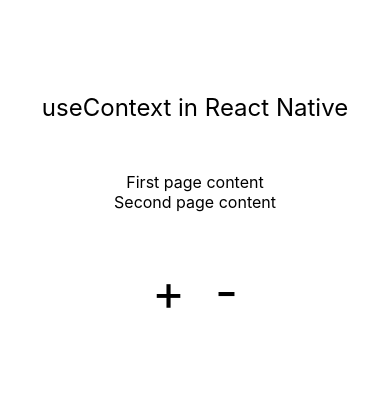
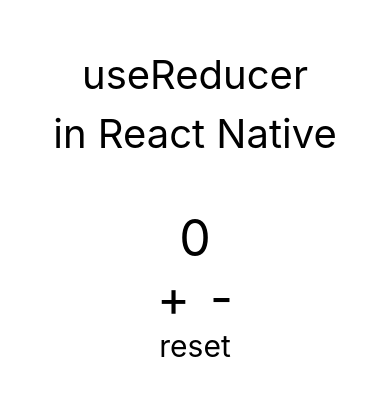
Before and after one commit to Richard-Harvey-UCSD/YouTube, a React Native app: screen / in a window 390 px wide. Shown: the part 215-610 px from the top of the page. Built offline with nearby package versions, Linux system fonts and the light colour scheme.

Commit message:
Added useReducer example

```diff
--- a/App.js
+++ b/App.js
@@ -1,14 +1,14 @@
 import React from 'react';
 import { StyleSheet, Text, View } from 'react-native';
 
-import UseContextHook from './src/useContextHook';
-
+import UseReducerHook from './src/useReducerHook';
 
 export default function App() {
   return (
     <View style={styles.view}>
-      <Text style={{ fontSize: 24, marginBottom: 50 }}>useContext in React Native</Text>
-      <UseContextHook />
+      <Text style={{ fontSize: 40, marginBottom: 10 }}>useReducer</Text>
+      <Text style={{ fontSize: 40, marginBottom: 50 }}>in React Native</Text>
+      <UseReducerHook />
     </View >
   );
 }
--- /dev/null
+++ b/src/useReducerHook.js
@@ -0,0 +1,55 @@
+import { useReducer } from 'react';
+import { Text, TouchableOpacity, View } from 'react-native';
+
+function UseReducerHook() {
+  const initialState = { count: 0 };
+  const initialCount = 0;
+
+  const init = (initialCount) => {
+    return { count: initialCount };
+  };
+
+  const reducer = (state, action) => {
+    console.log('state: ', state);
+    console.log('action: ', action);
+    switch (action.type) {
+      case 'increment':
+        return { count: state.count + 1 };
+      case 'decrement':
+        return { count: state.count - 1 };
+      case 'reset':
+        return init(action.payload);
+      default:
+        throw new Error();
+    }
+  };
+
+  // const Counter = () => {
+  const [state, dispatch] = useReducer(reducer, 0, init);
+  // const action = {
+  //   increase: 'increase',
+  //   decrease: 'decrease'
+  // };
+  // console.log(state);
+  return (
+    <>
+      <Text style={{ fontSize: 50 }}>{state.count}</Text>
+      <View style={{ flexDirection: 'row' }}>
+        <TouchableOpacity onPress={() => dispatch({ type: 'increment' })}>
+          <Text style={{ fontSize: 50, marginRight: 20 }}>+</Text>
+        </TouchableOpacity>
+        <TouchableOpacity onPress={() => dispatch({ type: 'decrement' })}>
+          <Text style={{ fontSize: 50 }}>-</Text>
+        </TouchableOpacity>
+      </View>
+      <TouchableOpacity onPress={() => dispatch({ type: 'reset' , payload: initialCount})}>
+        <Text style={{ fontSize: 30 }}>reset</Text>
+      </TouchableOpacity>
+    </>
+  );
+  // };
+
+  // Counter();
+}
+
+export default UseReducerHook;
```
